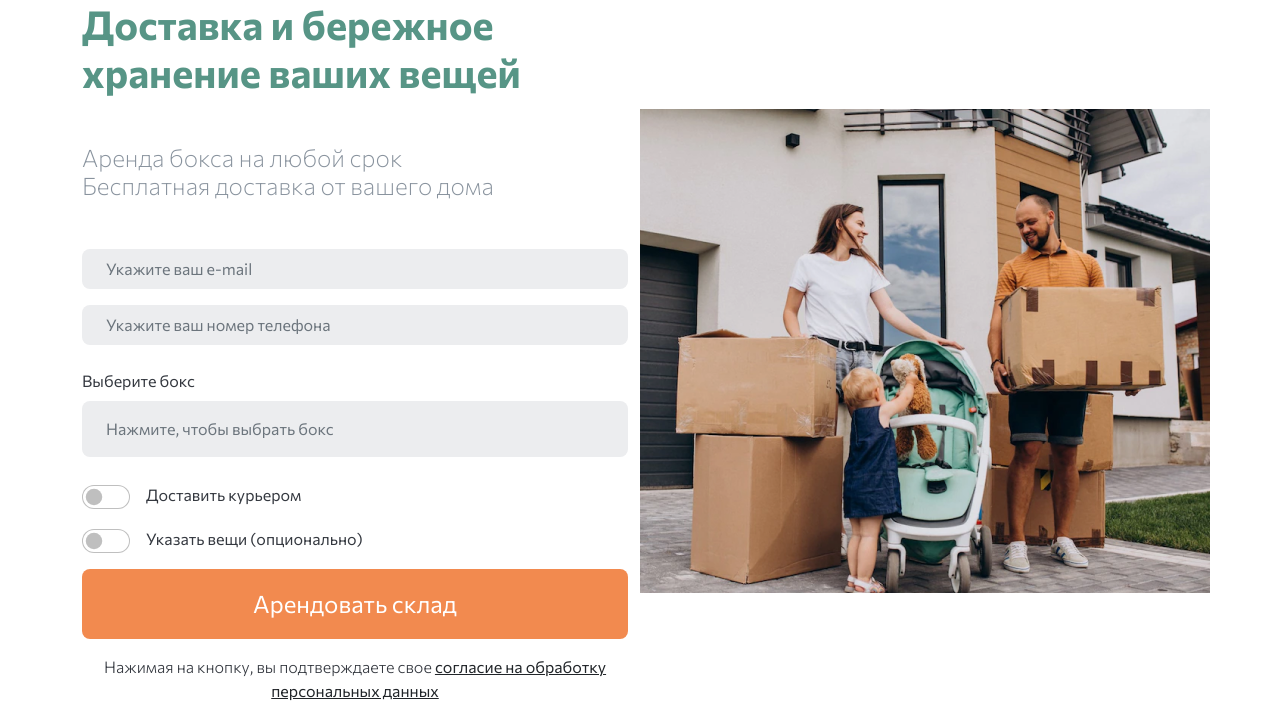
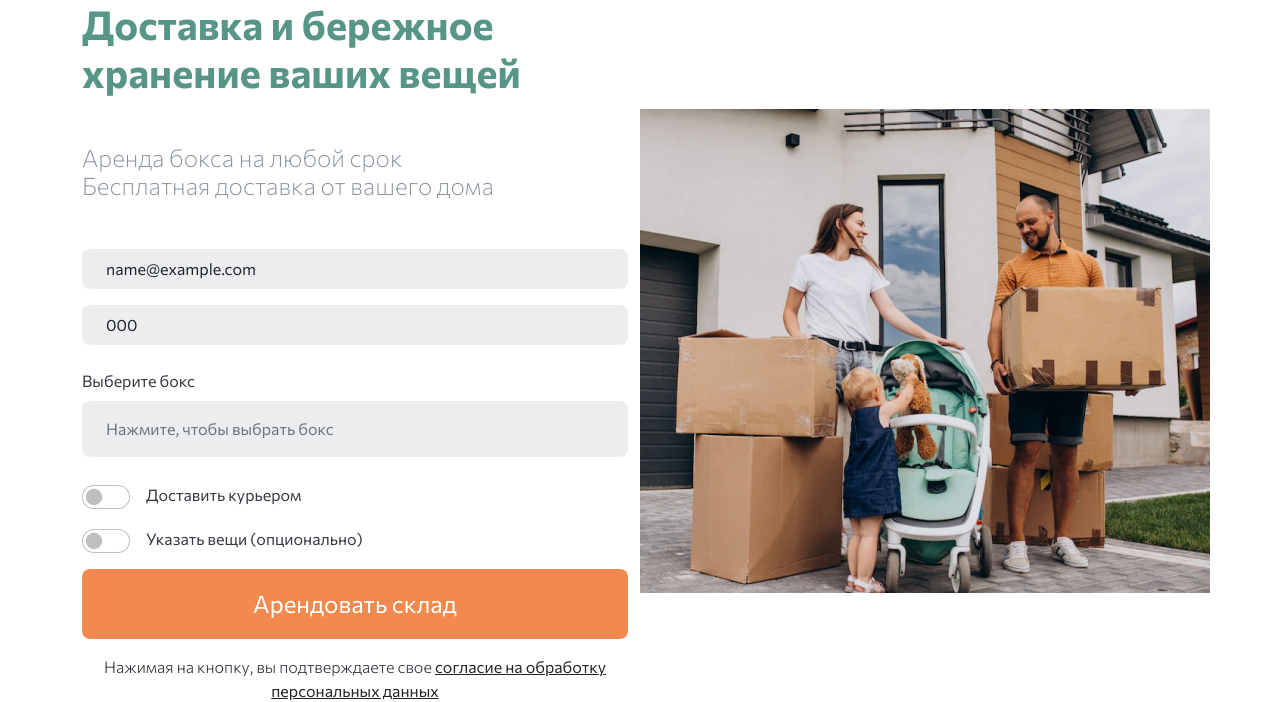
Before and after one commit to svillors/selfstorage, a Django app: page /boxes/ in a window 1280 px wide. Shown: the part 162-864 px from the top of the page. Run offline with Django 5.2, Linux system fonts and the light colour scheme; a user stored in the database is signed in; tables that the repository leaves empty hold one stand-in row (values such as "Sample post"); grey boxes marked "Sample" are stand-in pictures.

Commit message:
Синхронизация данных с профилем

```diff
--- a/templates/boxes.html
+++ b/templates/boxes.html
@@ -79,9 +79,9 @@
 			Аренда бокса на любой срок<br>Бесплатная доставка от вашего дома
 		  </h4>
 		  <form>
-			  <input type="email" required name="email" class="form-control border-8 mb-3 py-2 px-4 border-0 fs_20 SelfStorage__bg_lightgrey" placeholder="Укажите ваш e-mail">
+			  <input type="email" required name="email" class="form-control border-8 mb-3 py-2 px-4 border-0 fs_20 SelfStorage__bg_lightgrey" placeholder="Укажите ваш e-mail" value="{{ request.user.email }}">
 
-			  <input type="tel" required name="phone" class="form-control border-8 mb-4 py-2 px-4 border-0 fs_20 SelfStorage__bg_lightgrey" placeholder="Укажите ваш номер телефона">
+			  <input type="tel" required name="phone" class="form-control border-8 mb-4 py-2 px-4 border-0 fs_20 SelfStorage__bg_lightgrey" placeholder="Укажите ваш номер телефона" value="{{ request.user.profile.phone }}">
 
 			  <div class="mb-4">
 				  <label for="selectedBox" class="form-label fs_20">Выберите бокс</label>
```
